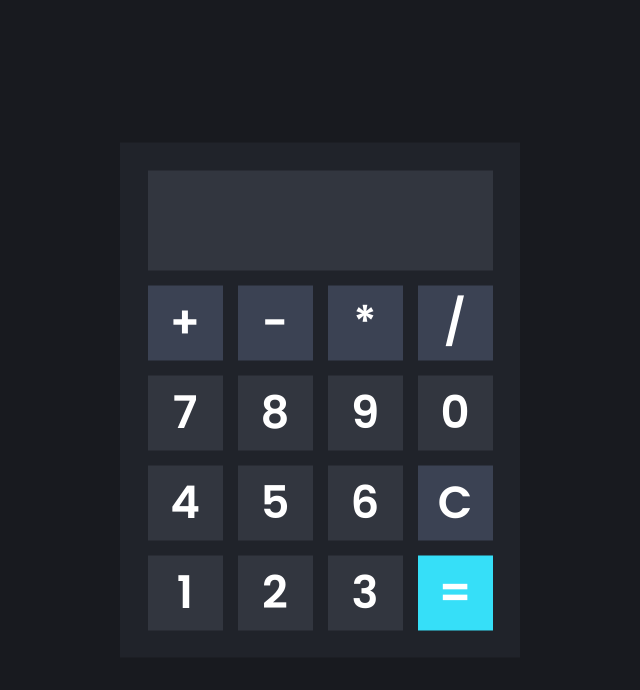
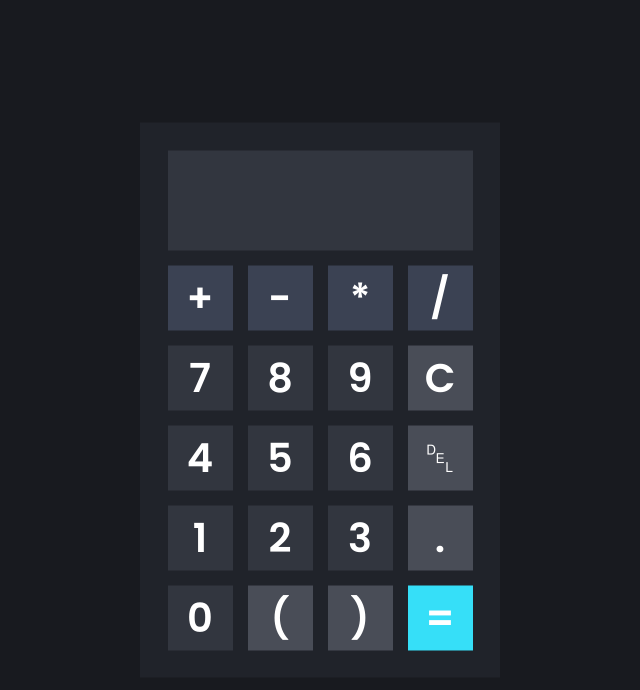
Before and after one commit to C836/Calculadora, a React (Create React App) app: page / in a window 1280 px wide. Shown: the top 690 px of the page, without its empty margins (320-960 px from the left). Built offline with nearby package versions, Linux system fonts and the light colour scheme.

Commit message:
reformulação do sistema, novas funções e organização do código

```diff
--- a/src/Components/Buttons/Buttons.scss
+++ b/src/Components/Buttons/Buttons.scss
@@ -1,35 +1,51 @@
 @import url('https://fonts.googleapis.com/css2?family=Poppins:wght@600&display=swap');
 
-.Numbers{
+button{
+    background: #32363f;
+    width: 65px; height: 65px;
+    cursor: pointer;
+    font: 40px 'Poppins', sans-serif;
+    margin: 7.5px;
+    color: white;
+    outline: none;
+    border: 0;
+}
+
+.Numbers, .Actions{
+    position: absolute;
     display: grid;
-    grid-template-columns: repeat(4, 1fr);
-    grid-template-rows: repeat(3, 1fr);
     grid-column-gap: 0px;
     grid-row-gap: 0px;
+}
 
-    & .Clear{
-        grid-area: 2 / 4 / 4 / 5;
-        background-color: #3b4253;
+.Numbers{
+    width: 230px;
+    grid-template-columns: repeat(3, 1fr);
+    grid-template-rows: repeat(3, 1fr);
+}
+
+.Actions{
+    pointer-events: none;
+    grid-template-columns: repeat(4, 1fr);
+    grid-template-rows: repeat(4, 1fr);
+
+    & button{
+        background-color: #494d57;
+        pointer-events:all;
     }
 
+    & :nth-child(1){grid-area: 1 / 4}
+    & :nth-child(2){grid-area: 2 / 4}
+    & :nth-child(3){grid-area: 3 / 4}
+    & :nth-child(4){grid-area: 4 / 3}
+    & :nth-child(5){grid-area: 4 / 2}
+
     & .Equal{
-        height: auto;
-        grid-area: 3 / 4 / 5 / 5;
         background-color: #36dff8;
+        grid-area: 4 / 4
     }
 }
 
 .Operators Button{
     background-color: #3b4253;
 }
-
-button{
-    background: #32363f;
-    width: 75px; height: 75px;
-    cursor: pointer;
-    font: 45px 'Poppins', sans-serif;
-    margin: 7.5px;
-    color: white;
-    outline: none;
-    border: 0;
-}
--- /dev/null
+++ b/src/Components/Buttons/Keyboard.tsx
@@ -0,0 +1,29 @@
+import './Buttons.scss'
+
+const Keyboard = (props:any) => {
+    const order1=[7,8,9,4,5,6,1,2,3,0]
+    const order2=['C','␡','.',')','(']
+    return(
+        <section className='Keyboard'>
+            <div className='Numbers'>
+                {order1.map((item, index) => (
+                    <button className='Number' onClick={()=>props.Methods.Transform('Numbers', `${item}`)}>
+                        {item}
+                    </button>
+                ))}
+            </div>
+
+            <div className='Actions'>
+                {order2.map((item, index) => (
+                    <button className='Action' onClick={()=>props.Methods.Transform(item)}>
+                        {item}
+                    </button>
+                ))}
+
+                <button className='Equal' onClick={()=>props.Methods.Calculate()}>=</button>
+            </div>
+        </section>
+    )
+}
+
+export default Keyboard
--- a/src/Components/Buttons/Numbers.tsx
+++ /dev/null
@@ -1,19 +0,0 @@
-import './Buttons.scss'
-
-const BtnNumbers = (props:any) => {
-    let order=[7,8,9,0,4,5,6,1,2,3]
-    return(
-        <section className='Numbers'>
-            {order.map((item, index) => (
-                <button className='Number' onClick={()=>props.Methods.Update(item,'Numbers', '')}>
-                    {item}
-                </button>
-            ))}
-
-            <button className='Equal' onClick={()=>props.Methods.Calculate()}>=</button>
-            <button className='Clear' onClick={()=>props.Methods.Update('⠀', '', '')}>C</button>
-        </section>
-    )
-}
-
-export default BtnNumbers
--- a/src/Components/Buttons/defaultOperators.tsx
+++ b/src/Components/Buttons/Operators-Default.tsx
@@ -1,12 +1,12 @@
 import './Buttons.scss'
 
-const DefaultOperators = (props:any) =>{
+const OperatorsDefault = (props:any) =>{
     const arrOperators=['+','-','*','/']
 
     return(
         <section className='Operators'>
             {arrOperators.map((item, index) => (
-                <button onClick={()=>props.Operators(item)}>
+                <button onClick={()=>props.Update.Transform('Default', item)}>
                     {item}
                 </button>
             ))}
@@ -14,4 +14,4 @@ const DefaultOperators = (props:any) =>{
     )
 }
 
-export default DefaultOperators
+export default OperatorsDefault
--- a/src/Components/Display/Display.scss
+++ b/src/Components/Display/Display.scss
@@ -7,7 +7,7 @@
     align-content: center;
     align-items: flex-end;
     background-color: #32363f;
-    width: 325px; height: 80px;
+    width: 285px; height: 80px;
     margin: 7.5px;
     padding: 10px;
     color: white;
@@ -16,13 +16,4 @@
         font: 45px 'Poppins', sans-serif;
         text-align: right;
     }
-
-    & div:nth-child(2){
-        line-height: 45px;
-    }
-
-    & div:nth-child(1){
-        font: 25px 'Poppins', sans-serif;
-
-    }
 }
--- a/src/Components/Display/Display.tsx
+++ b/src/Components/Display/Display.tsx
@@ -4,8 +4,7 @@ const Display = (props:any) => {
     return(
         <section className="Display">
             <span>
-                <div>{props.Value.Hold}{props.Value.Operator}</div>
-                <div>{props.Value.Main}</div>
+                <div>{props.Value}</div>
             </span>
         </section>
     )
--- a/src/Logic/Math.tsx
+++ /dev/null
@@ -1,13 +0,0 @@
-function Math(main:any, op:any, hold:any, res:any){
-    switch(op){
-        case '+':case '-':case '*': case '/':
-            let result = Function(`return ` + `${hold}${op}${main.substring(1)}`)();
-            res({
-                'main': result.toFixed(2).replace(/\.00$/, ''),
-                'op':'',
-                'hold': ''
-            })
-        }
-}
-
-export default Math
--- /dev/null
+++ b/src/Logic/Operations.ts
@@ -0,0 +1,13 @@
+function Math(Main:string, Op:string, res:any){
+    let result
+    switch(Op){
+    case '+':case '-': case '*': case '/':
+        console.log(Main)
+        result = (Function(`return ` + Main)()).toFixed(4).replace(/^([\d,]+)$|^([\d,]+)\.0*$|^([\d,]+\.[0-9]*?)0*$/, "$1$2$3");
+        break
+    }
+
+    res(result)
+}
+
+export default Math
--- /dev/null
+++ b/src/Logic/Update.ts
@@ -0,0 +1,36 @@
+function Update(Main:string, method:any, Op:string, res:any){
+    console.log(method, Op)
+    let a, b
+    switch(method){
+        case 'Numbers':
+            a = Main + Op
+            break
+        case '(':case ')':
+            if(''+Number(Main.substring(Main.length-1))===Main.substring(Main.length-1)){
+                a = Main + method
+            } else a = Main
+            break
+        case '.':
+            if(''+Number(Main.substring(Main.length-1))===Main.substring(Main.length-1)){
+                a = Main + method
+            } else a = Main
+            break
+        case 'Default':
+            a = Main + Op
+            b = Op;
+            break
+        case 'Clear':
+            a = ''
+            break
+        case '␡':
+            a = Main.slice(0, -1)
+            break
+    }
+
+    res({
+        "main": a,
+        "op":b
+    })
+}
+
+export default Update
--- a/src/Pages/App.scss
+++ b/src/Pages/App.scss
@@ -5,8 +5,8 @@ body{
         position: absolute;
         top: 50%; left: 50%;
         transform: translate(-50%, -50%);
-        width: 360px;
-        height: 475px;
+        width: 320px;
+        height: 515px;
         background: #20232a;
         padding: 20px;
     }
--- a/src/Pages/App.tsx
+++ b/src/Pages/App.tsx
@@ -1,50 +1,35 @@
 import React, {useState} from 'react';
 import './App.scss';
 import Display from '../Components/Display/Display';
-import BtnNumbers from '../Components/Buttons/Numbers';
-import DefaultOperators from '../Components/Buttons/defaultOperators';
-import Math from '../Logic/Math';
+import Keyboard from '../Components/Buttons/Keyboard';
+import OperatorsDefault from '../Components/Buttons/Operators-Default';
+
+import Math from '../Logic/Operations';
+import Update from '../Logic/Update';
 
 function App() {
   const [Main, setMain] = useState<string>()
-  const [Hold, setHold] = useState<string>()
-  const [Operator, setOperator] = useState<string>()
+  const [Op, setOperator] = useState<string>()
 
-  function Update(main:any, operator:any, hold:any){
-    if(operator==='Numbers') {
-      setMain(Main===undefined? `${main}`:`${Main}${main}`);
-      return
-    }
-    setMain(main); setOperator(operator); setHold(hold)
+  function Transform(Method:string, op?:string){
+    Update(Main||'', Method, op||'', (res:any)=>{
+      setMain(res.main);
+      setOperator(res.op!==undefined? res.op : Op)
+    })
   }
 
-  function Operators(op:string){
-    if(Operator===undefined||Operator===''){
-        setHold(Main);
-        setMain('⠀');
-    } else if((Main&&Operator&&Hold)!==undefined&&Main!=='⠀'){
-        Calculate(false)
-    } setOperator(op);
-  }
-
-  function Calculate(op:boolean){
-    if(op===false){
-      Math(Main, Operator, Hold, (res:any)=>{
-        Update('⠀', '-', res.main);
-      })
-    } else {
-      Math(Main, Operator, Hold, (res:any)=>{
-        Update(res.main, res.op, res.hold)
-      })
-    }
+  function Calculate(){
+    Math(Main||'', Op||'', (res:any)=>{
+      setMain(res);
+    })
   }
 
   return(
     <main className='Calculadora'>
-      <Display Value={{Main, Operator, Hold}} />
+      <Display Value={Main} />
       <div className='ButtonsGrid'>
-        <DefaultOperators Operators={Operators} />
-        <BtnNumbers Methods={{Calculate, Update}} />
+        <OperatorsDefault Update={{Transform}}/>
+        <Keyboard Methods={{Calculate, Transform}} />
       </div>
     </main>
   )
```
